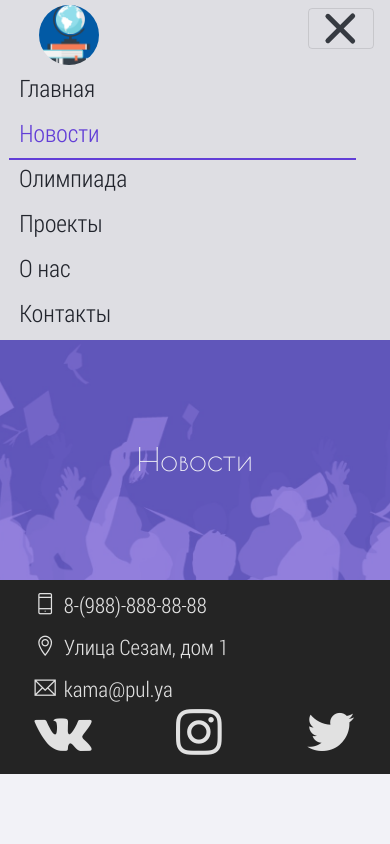
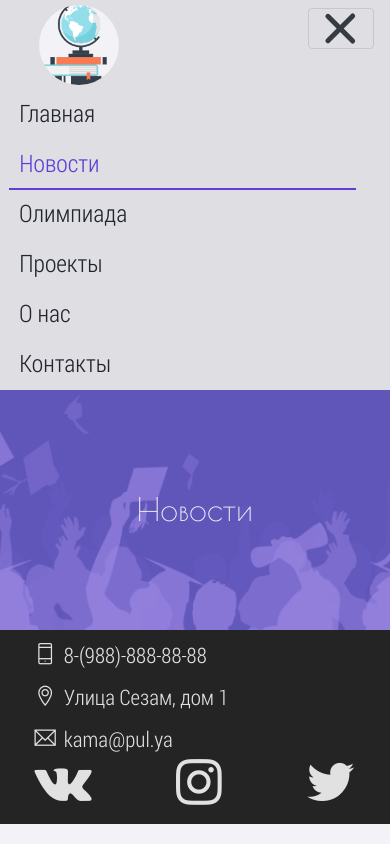
Before and after one commit to subher0/olympic-games-2018, a Django app: page /news in a window 390 px wide, after a click that opens the changed part. Run offline with Django 3.2, Linux system fonts and the light colour scheme; data that the repository does not hold is empty; some libraries are stand-ins or nearby versions.

Commit message:
Reorganized css

```diff
--- a/olympic_games/settings.py
+++ b/olympic_games/settings.py
@@ -23,7 +23,7 @@ BASE_DIR = os.path.dirname(os.path.dirname(os.path.abspath(__file__)))
 SECRET_KEY = '*!%la6ogq_=krau1ukfr3s9b4nm4454jb%+zmbw$d$88o*j&41'
 
 # SECURITY WARNING: don't run with debug turned on in production!
-DEBUG = False
+DEBUG = True
 
 ALLOWED_HOSTS = ['37.204.2.4', 'olimp05.ru', 'www.olimp05.ru', 'dev.olimp05.ru', '127.0.0.1']
 
--- a/static/css/general.css
+++ b/static/css/general.css
@@ -68,8 +68,8 @@ nav .container .row {
 
 .nav-item {
     position: relative;
-    height: 45px;
-    padding: 0 10px 0 10px;
+    height: 65px;
+    padding: 20px 10px 0 10px;
     white-space: nowrap;
     font-family: 'Roboto', sans-serif;
     font-size: 1.5em;
@@ -77,7 +77,8 @@ nav .container .row {
 }
 
 .nav-item.active {
-    height: 45px;
+    padding-top: 20px;
+    height: 65px;
     border-bottom: solid 2px var(--design-color);
 }
 
@@ -143,6 +144,18 @@ button:not(.collapsed) .toggler-bar:nth-child(3) {
 button:focus {
     box-shadow: none;
     outline: none;
+}
+
+@media screen and (max-width: 991px) {
+    .nav-item {
+        padding: 5px 10px 0 10px;
+        height: 50px;
+    }
+
+    .nav-item.active {
+        padding-top: 5px;
+        height: 50px;
+    }
 }
 
 /*## NAVBAR STYLING ##*/
@@ -352,10 +387,10 @@ a, a:hover, a:focus {
 .logo-icon {
     background-size: cover;
     background-image: url("/static/icons/logo.png");
-    background-color: #025aa5;
+    background-color: var(--background-color);
     border-radius: 1000px;
-    width: 60px;
-    height: 60px;
+    width: 80px;
+    height: 80px;
     margin-right: 8px;
     margin-bottom: 5px;
     display: inline-block;
@@ -406,6 +441,30 @@ a, a:hover, a:focus {
 }
 
 /*## ICONS ##*/
+/**********************************************************************************/
+/*** HEADER WITH BACKGROUND ***/
+.header-section {
+    background: url(/static/img/2.jpg) repeat-x;
+    background-size: auto 100%;
+    margin: 0 auto;
+    padding: 2em;
+    background-position: center center;
+    min-height: 240px;
+    width: 100%;
+    position: relative;
+}
+
+.header-overlay {
+    position: absolute;
+    background-color: var(--design-color);
+    opacity: 0.6;
+    width: 100%;
+    height: 100%;
+    top: 0;
+    left: 0;
+}
+
+/*## HEADER WITH BACKGROUND ##*/
 /*****************************************************************************************************/
 /*** OTHER ***/
 body {
--- a/static/css/news.css
+++ b/static/css/news.css
@@ -39,6 +39,14 @@
     font-family: "Open Sans", sans-serif;
     filter: opacity(0.9);
     cursor: pointer;
+}
+
+.card-block .btn:hover {
+    box-shadow: 3px 3px 8px var(--design-color);
+    filter: opacity(1);
+    color: var(--background-color);
+    font-size: 1.1em;
+    font-family: "Open Sans", sans-serif;
 }
 
 .card-img-top {
@@ -86,27 +94,6 @@
     color: var(--background-color);
 }
 
-.header-section {
-    background: url(/static/img/2.jpg) repeat-x;
-    background-size: auto 100%;
-    margin: 0 auto;
-    padding: 2em;
-    text-align: center;
-    background-position: center center;
-    min-height: 240px;
-    width: 100%;
-    position: relative;
-}
-
-.header-overlay {
-    position: absolute;
-    background-color: rgba(98, 62, 215, 0.6);
-    width: 100%;
-    height: 100%;
-    top: 0;
-    left: 0;
-}
-
 .foreground {
     z-index: 2;
     position: absolute;
```
Also changed, not shown: other parts of static/css/general.css (+29 -7 lines), main/templates/main/index.html (+14 -8 lines), static/css/index.css (renamed from static/css/main.css, +14 -29 lines), static/css/olimp.css (+0 -22 lines).
